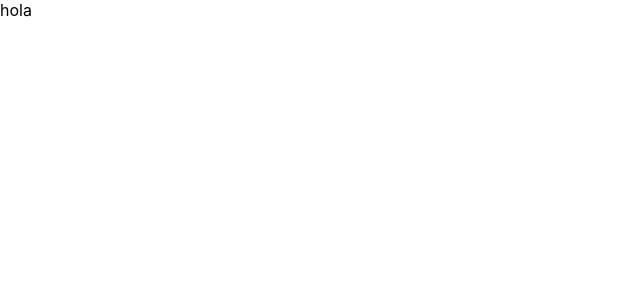
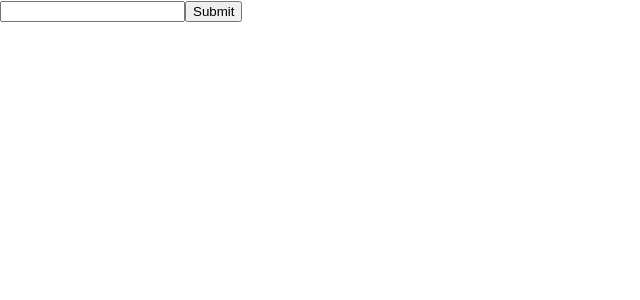
Before and after one commit to ialnazer/todo-app-hosted, a React (Create React App) app: page / in a window 1280 px wide. Shown: the top 300 px of the page, without its empty margins (0-640 px from the left). Built offline with nearby package versions, Linux system fonts and the light colour scheme.

Commit message:
create NewTodoForm component to add new todo

```diff
--- a/package.json
+++ b/package.json
@@ -9,6 +9,7 @@
     "react": "^17.0.2",
     "react-dom": "^17.0.2",
     "react-scripts": "5.0.0",
+    "uuid": "^8.3.2",
     "web-vitals": "^2.1.2"
   },
   "scripts": {
--- /dev/null
+++ b/src/NewTodoForm.js
@@ -0,0 +1,34 @@
+import React, { Component } from 'react'
+
+class NewTodoForm extends Component {
+    constructor(props) {
+        super(props);
+        this.handleChange = this.handleChange.bind(this)
+        this.handleSubmit = this.handleSubmit.bind(this)
+        this.state = {
+            todo: ""
+        }
+    }
+    handleChange(evt) {
+        this.setState({
+            [evt.target.name]: evt.target.value
+        })
+    }
+    handleSubmit(evt){
+        evt.preventDefault();
+        this.setState({
+            todo: ""
+        })
+        this.props.addTodo(this.state)
+    }
+    render() {
+        return (
+            <form>
+                <input name='todo' value={this.state.todo} onChange={this.handleChange}></input>
+                <input type="submit" onClick={this.handleSubmit}/>
+            </form>
+        );
+    }
+}
+
+export default NewTodoForm;
--- a/src/TodoList.js
+++ b/src/TodoList.js
@@ -1,12 +1,28 @@
 import React, { Component } from 'react'
 // import './TodoList.css';
+import NewTodoForm from './NewTodoForm.js'
+import { v4 as uuidv4 } from 'uuid';
 
 class TodoList extends Component {
-
+    constructor(props) {
+        super(props);
+        this.handleAddTodo = this.handleAddTodo.bind(this)
+        this.state = {
+            todos: []
+        }
+    }
+    handleAddTodo(todo) {
+        let newTodo = { ...todo, key: uuidv4() }
+        let oldTodos = this.state.todos
+        let newTodos = [...oldTodos, newTodo]
+        this.setState({
+            todos: newTodos
+        })
+    }
     render() {
         return (
             <div>
-                hola
+                <NewTodoForm addTodo={this.handleAddTodo} />
             </div>
         );
     }
```
